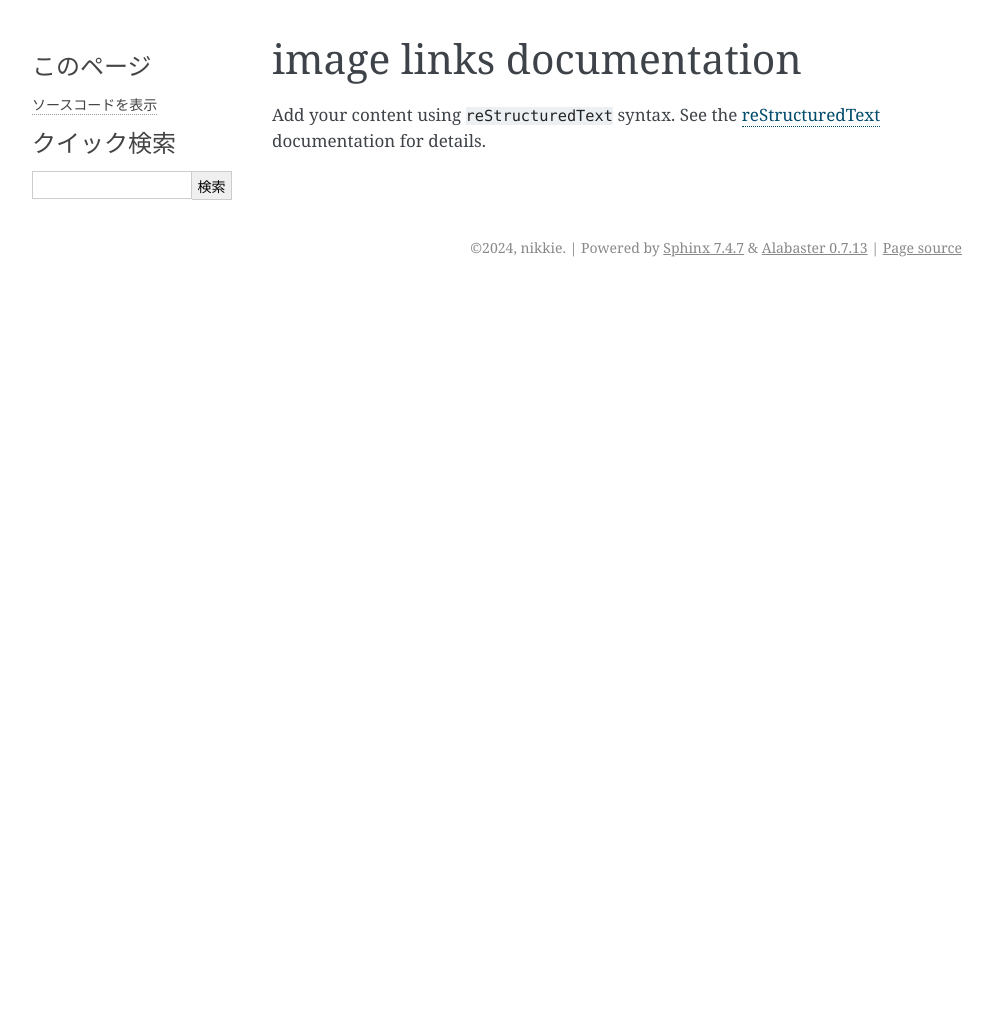
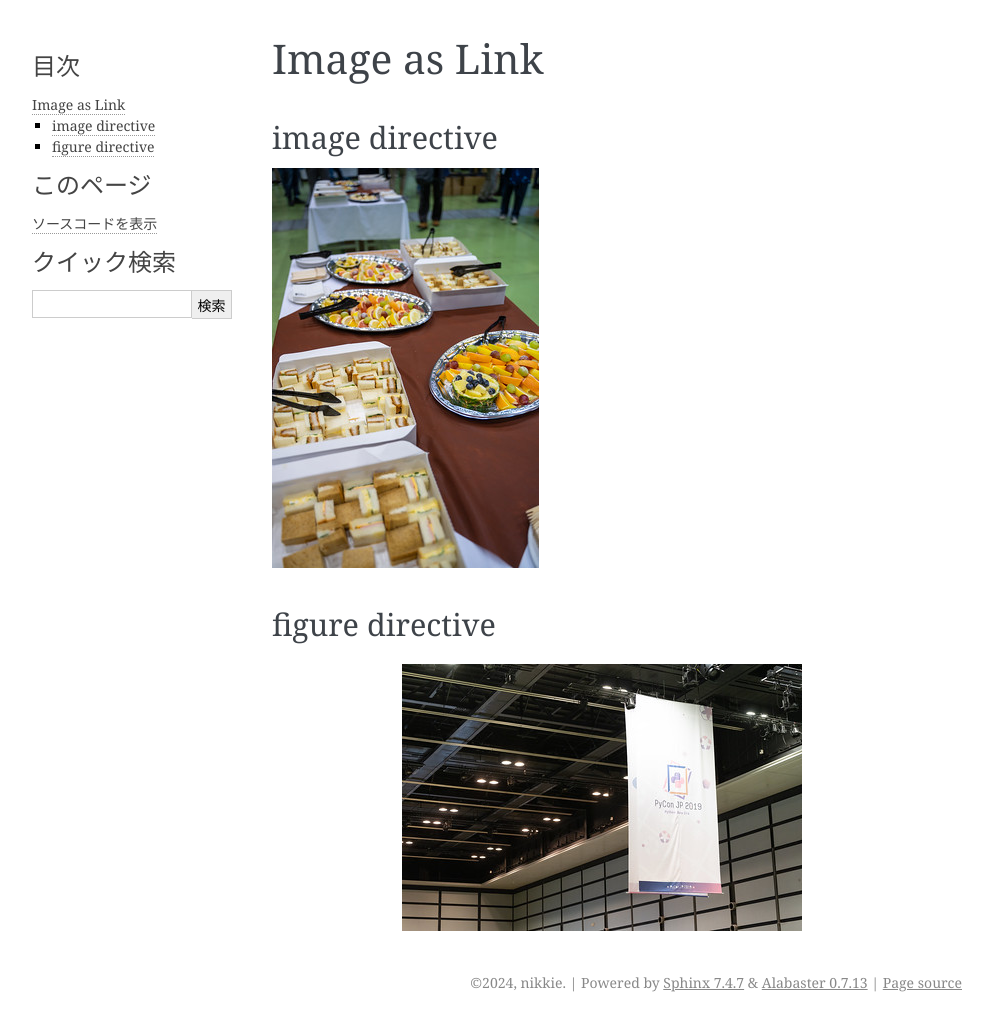
Before and after one commit to ftnext/recipe-sphinx-new-tab-link, a Sphinx documentation site: the page built from image-as-link/source/index.rst, in a window 1280 px wide. Shown: the whole page, without its empty margins (148-1140 px from the left). Built offline with Sphinx 7.4.7, drawn with Linux system fonts in a browser that asks for light colours; before the commit the page ends 900 px from its top, so only the background shows below that.

Commit message:
[feat] External link icon with images (Support both figure and image)

```diff
--- a/image-as-link/source/conf.py
+++ b/image-as-link/source/conf.py
@@ -27,3 +27,6 @@ language = 'ja'
 
 html_theme = 'alabaster'
 html_static_path = ['_static']
+
+# -- Options for sphinx_new_tab_link -----------------------------------------
+new_tab_link_show_external_link_icon = True
--- a/image-as-link/source/index.rst
+++ b/image-as-link/source/index.rst
@@ -3,14 +3,17 @@
    You can adapt this file completely to your liking, but it should at least
    contain the root `toctree` directive.
 
-image links documentation
-=========================
+Image as Link
+=============
 
-Add your content using ``reStructuredText`` syntax. See the
-`reStructuredText <https://www.sphinx-doc.org/en/master/usage/restructuredtext/index.html>`_
-documentation for details.
+image directive
+---------------
 
+.. image:: _static/breakfast.jpg
+    :target: https://www.flickr.com/photos/pyconjp/48818171768/in/album-72157710870622516/
 
-.. toctree::
-   :maxdepth: 2
-   :caption: Contents:
+figure directive
+----------------
+
+.. figure:: _static/pyconjp2019.jpg
+    :target: https://www.flickr.com/photos/pyconjp/48743997848/in/album-72157710870622516/
```
